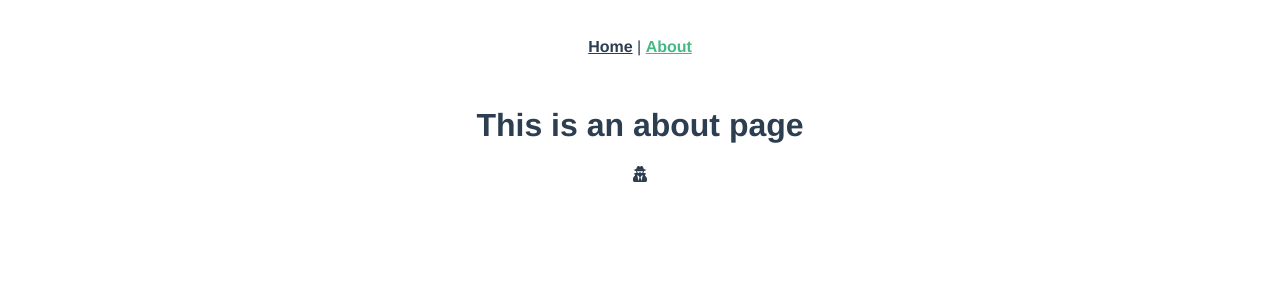
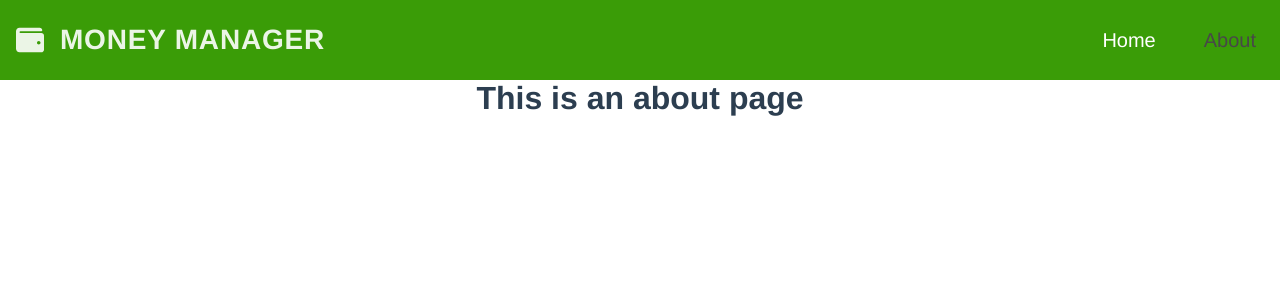
Before and after one commit to adosanjh-95/vue-money-manager, a Vue app: page /about in a window 1280 px wide. Shown: the top 300 px of the page. Built offline with nearby package versions, Linux system fonts and the light colour scheme.

Commit message:
First draft header and navigation - needs cleaning

```diff
--- a/src/App.vue
+++ b/src/App.vue
@@ -1,11 +1,18 @@
 <template>
-  <div id="nav">
-    <router-link to="/">Home</router-link> |
-    <router-link to="/about">About</router-link>
-  </div>
-  <router-view />
-  <font-awesome-icon :icon="['fas', 'user-secret']" />
+  <TheHeader />
+  <main>
+    <router-view />
+  </main>
 </template>
+
+<script lang="ts">
+import { defineComponent } from "vue";
+import TheHeader from "./components/TheHeader/TheHeader.vue";
+
+export default defineComponent({
+  components: { TheHeader },
+});
+</script>
 
 <style lang="scss">
 #app {
--- a/src/assets/scss/_base.scss
+++ /dev/null
@@ -1,3 +0,0 @@
-a {
-  color: $primary-red;
-}
--- /dev/null
+++ b/src/assets/scss/_components.theheader.scss
@@ -0,0 +1,126 @@
+.header {
+  background-color: $primary;
+  display: flex;
+  justify-content: space-between;
+  align-items: center;
+  height: 4rem;
+  max-width: $max-width;
+  margin: auto;
+
+  @include desktop {
+    height: 5rem;
+  }
+
+  &__menu_icon {
+    color: rgba(255, 255, 255, 0.9);
+    font-size: 1.5rem;
+    margin: 0 0.75rem;
+
+    @include desktop {
+      display: none;
+    }
+  }
+}
+
+.logo {
+  display: flex;
+  align-items: center;
+  margin-left: 0.75rem;
+  color: rgba(255, 255, 255, 0.9);
+
+  @include desktop {
+    margin-left: 1rem;
+  }
+
+  &__icon {
+    font-size: 1.2rem;
+    margin-right: 0.5rem;
+
+    @include desktop {
+      font-size: 1.75rem;
+      margin-right: 1rem;
+    }
+  }
+
+  &__title {
+    text-transform: uppercase;
+    letter-spacing: 0.05rem;
+    margin: 0;
+    font-size: 1.2rem;
+
+    @include desktop {
+      font-size: 1.75rem;
+    }
+  }
+}
+
+.nav {
+  position: fixed;
+  top: 0;
+  bottom: 0;
+  right: 0;
+  left: 0;
+  background-color: $secondary;
+  transform: translateX(100%);
+  transition: transform 0.2s;
+
+  @include desktop {
+    position: unset;
+    transform: translateX(0%);
+    background-color: $primary;
+    transition: none;
+  }
+
+  &--mobile_open {
+    transform: translateX(0%);
+  }
+
+  &__close_icon {
+    color: white;
+    font-size: 1.5rem;
+    position: absolute;
+    right: 1rem;
+    top: 1rem;
+
+    @include desktop {
+      display: none;
+    }
+  }
+
+  &__routes {
+    margin-top: 3rem;
+    display: flex;
+    flex-direction: column;
+
+    @include desktop {
+      flex-direction: row;
+      margin-top: 0;
+    }
+  }
+
+  &__route {
+    color: white;
+    font-size: 1.5rem;
+    padding: 1rem 0;
+    cursor: pointer;
+
+    @include desktop {
+      color: white;
+      font-size: 1.25rem;
+      padding: 0;
+      margin: 0 1.5rem;
+
+      &:hover, &:focus {
+        color: $secondary;
+      }
+    }
+
+    &--active {
+      background-color: $primary;
+
+      @include desktop {
+        color: $secondary;
+      }
+    }
+  }
+}
--- /dev/null
+++ b/src/assets/scss/_elements.scss
@@ -0,0 +1,15 @@
+a {
+  text-decoration: none;
+}
+
+main {
+  display: flex;
+  justify-content: center;
+  height: 100%;
+  max-width: $max-width;
+  margin: 0 auto;
+}
+
+h1 {
+  margin: 0;
+}
--- /dev/null
+++ b/src/assets/scss/_generic.scss
@@ -0,0 +1,10 @@
+* {
+  font-family: Avenir, Helvetica, Arial, sans-serif;
+  -webkit-font-smoothing: antialiased;
+  -moz-osx-font-smoothing: grayscale;
+  box-sizing: border-box;
+}
+
+body {
+  margin: 0;
+}
--- /dev/null
+++ b/src/assets/scss/_settings.variables.scss
@@ -0,0 +1,4 @@
+$primary: #3a9c07;
+$secondary: #484848;
+
+$max-width: 1400px;
--- /dev/null
+++ b/src/assets/scss/_tools.mixins.scss
@@ -0,0 +1,5 @@
+@mixin desktop {
+  @media screen and (min-width: 768px) {
+    @content;
+  }
+}
--- a/src/assets/scss/_variables.scss
+++ /dev/null
@@ -1 +0,0 @@
-$primary-red: red;
--- a/src/assets/scss/main.scss
+++ b/src/assets/scss/main.scss
@@ -1,3 +1,9 @@
-@import './variables.scss';
+@import './settings.variables';
 
-@import './base.scss';
+@import './tools.mixins';
+
+@import './generic';
+
+@import './elements';
+
+@import './components.theheader';
--- /dev/null
+++ b/src/components/TheHeader/TheHeader.vue
@@ -0,0 +1,54 @@
+<template>
+  <header class="header">
+    <div class="logo">
+      <font-awesome-icon :icon="['fas', 'wallet']" class="logo__icon" />
+      <h1 class="logo__title">Money Manager</h1>
+    </div>
+    <font-awesome-icon
+      :icon="['fas', 'bars']"
+      class="header__menu_icon"
+      @click="showNav"
+    />
+    <nav :class="['nav', { 'nav--mobile_open': openNav }]">
+      <font-awesome-icon
+        :icon="['fas', 'times']"
+        class="nav__close_icon"
+        @click="closeNav"
+      />
+      <div class="nav__routes">
+        <router-link
+          v-for="(route, index) in routes"
+          v-bind:key="index"
+          :to="route.path"
+          active-class="nav__route--active"
+          class="nav__route"
+          @click="closeNav"
+        >
+          {{ route.name }}
+        </router-link>
+      </div>
+    </nav>
+  </header>
+</template>
+
+<script lang="ts">
+import { defineComponent } from "vue";
+import { routes } from "@/router";
+
+export default defineComponent({
+  data() {
+    return {
+      routes,
+      openNav: false,
+    };
+  },
+  methods: {
+    showNav(): void {
+      this.openNav = true;
+    },
+    closeNav(): void {
+      this.openNav = false;
+    },
+  },
+});
+</script>
--- a/src/main.ts
+++ b/src/main.ts
@@ -4,10 +4,12 @@ import router from "./router";
 import store from "./store";
 import "@/assets/scss/main.scss";
 import { library } from "@fortawesome/fontawesome-svg-core";
-import { faUserSecret } from "@fortawesome/free-solid-svg-icons";
+import { faWallet, faBars, faTimes } from "@fortawesome/free-solid-svg-icons";
 import { FontAwesomeIcon } from "@fortawesome/vue-fontawesome";
 
-library.add(faUserSecret);
+library.add(faWallet);
+library.add(faBars);
+library.add(faTimes);
 
 const app = createApp(App);
 
--- a/src/router/index.ts
+++ b/src/router/index.ts
@@ -1,7 +1,7 @@
 import { createRouter, createWebHistory, RouteRecordRaw } from "vue-router";
 import Home from "../views/Home.vue";
 
-const routes: Array<RouteRecordRaw> = [
+export const routes: Array<RouteRecordRaw> = [
   {
     path: "/",
     name: "Home",
```
